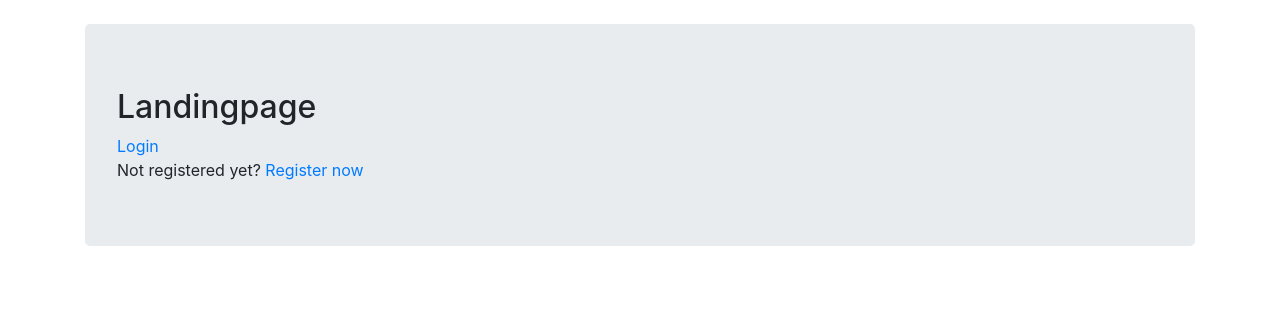
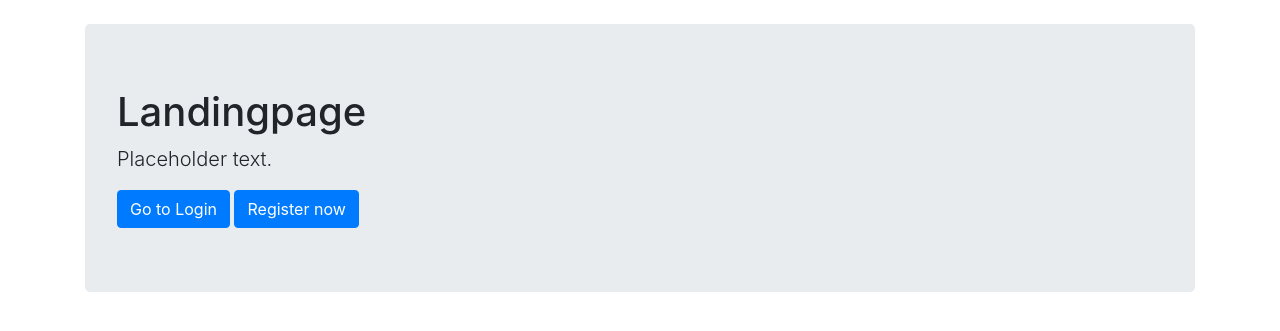
Before and after one commit to Tomatenbiss/DjangoImageShop, a Django app: page / in a window 1280 px wide. Shown: the part 56-387 px from the top of the page. Run offline with Django 3.2, Linux system fonts and the light colour scheme; some libraries are stand-ins or nearby versions.

Commit message:
Restyle landing page

```diff
--- a/imageshop/development/templates/development/landingpage.html
+++ b/imageshop/development/templates/development/landingpage.html
@@ -1,9 +1,9 @@
 {% extends "development/base.html" %}
 {% block content %}
 <div class="jumbotron">
-  <h2>Landingpage</h2>
-  <a href="login">Login</a>
-  <br>
-  Not registered yet? <a href="registration">Register now</a>
+  <h1>Landingpage</h1>
+  <p class="lead">Placeholder text.</p>
+  <a class="btn btn-primary" href="login">Go to Login</a>
+  <a class="btn btn-primary" href="registration">Register now</a>
 </div>
 {% endblock %}
```
